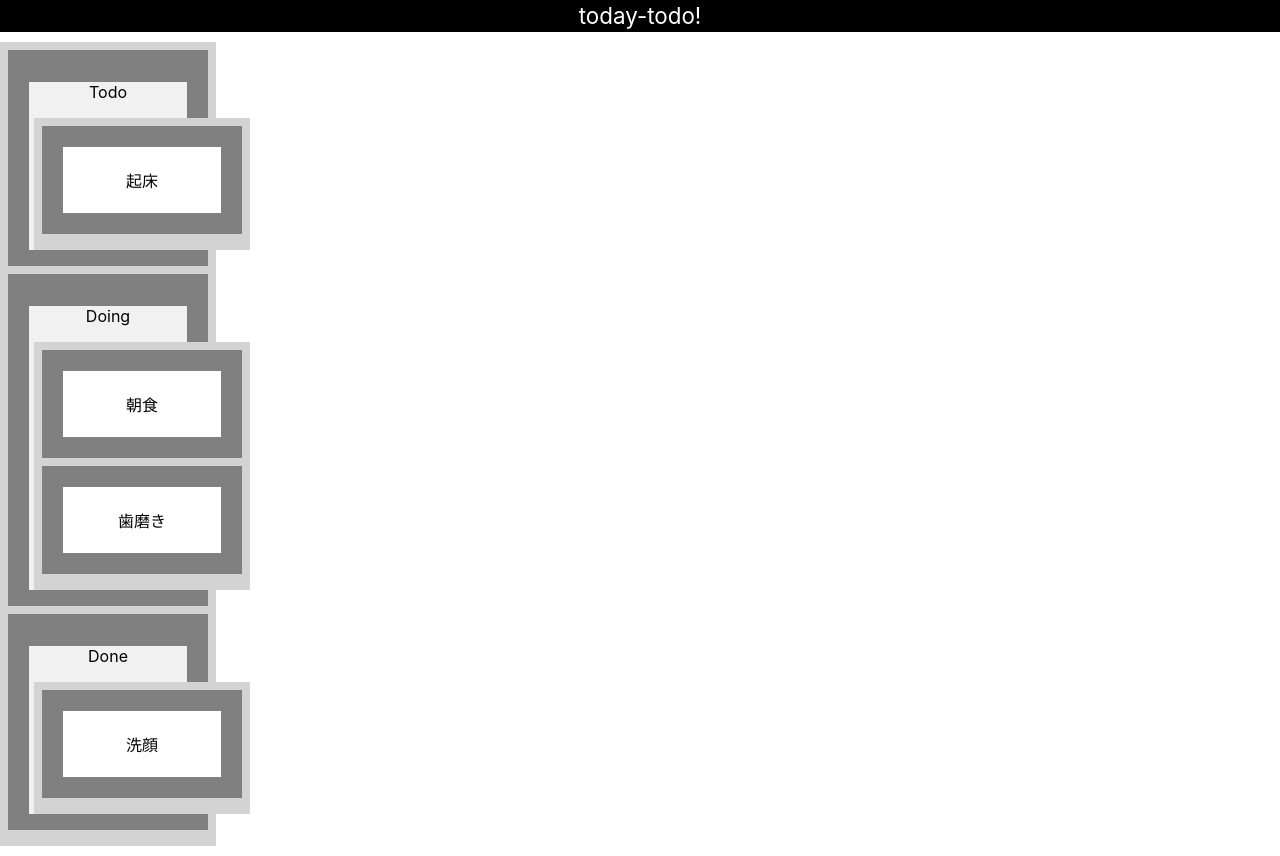
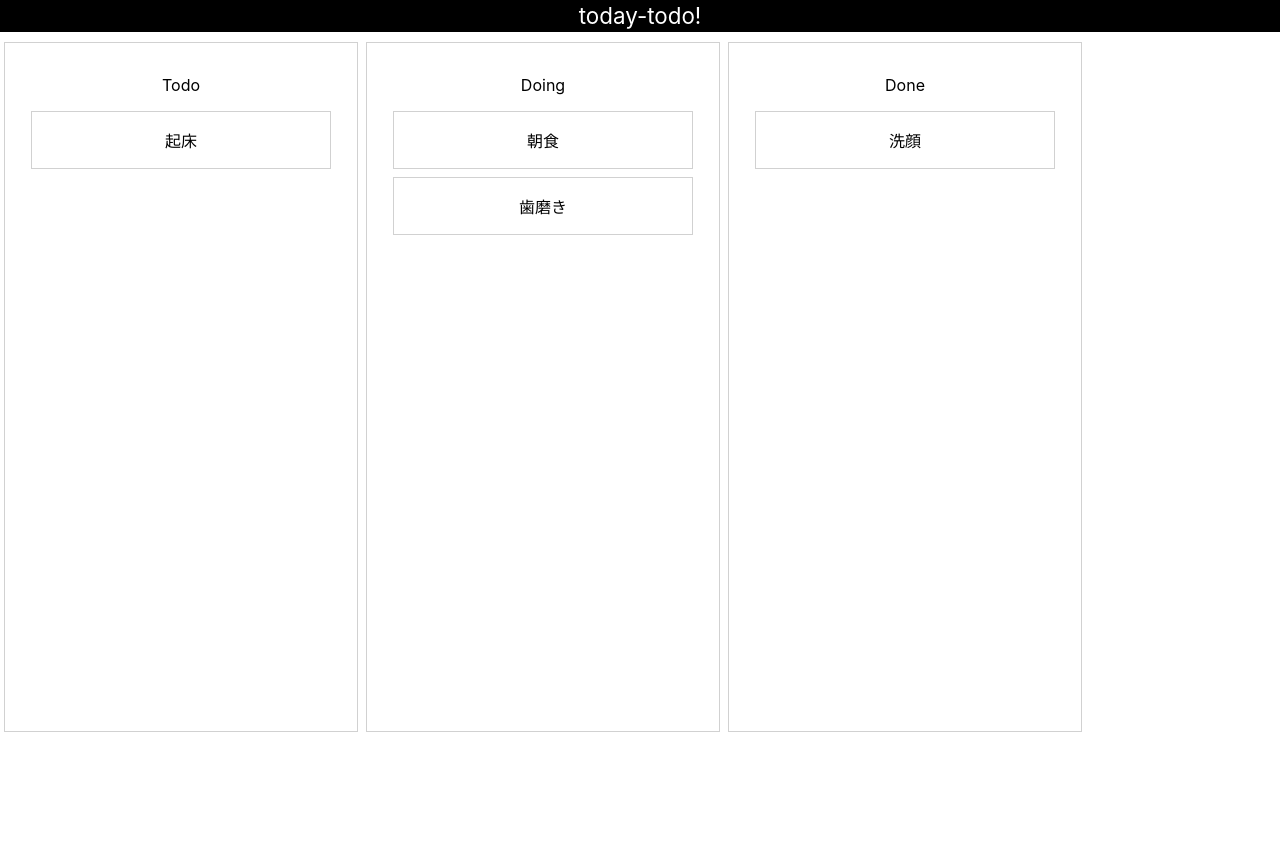
Before and after one commit to daichi1991/today-todo, a React (Create React App) app in the folder fronted/: page / in a window 1280 px wide. After the commit the page ends 800 px from the top, so only its background shows below. Built offline with nearby package versions, Linux system fonts and the light colour scheme.

Commit message:
board-style

```diff
--- a/fronted/src/components/molecules/boards.tsx
+++ b/fronted/src/components/molecules/boards.tsx
@@ -8,13 +8,16 @@ import { getItemStyle, getListStyle } from './styles'
 
 const AllBoard = styled.div`
     display: flex;
+    lex-wrap: nowrap;;
     margin: 10px 0 ;
+    width:100%;
 `
 
 const BoardArea = styled.div`
     margin: 0 5px;
     padding: 0 5px;
-    background: #f1f1f1;
+    height: 80vh;
+    width: 300px;
 `
 
 const BoardName = styled.p`
--- a/fronted/src/components/molecules/styles.tsx
+++ b/fronted/src/components/molecules/styles.tsx
@@ -1,20 +1,38 @@
-
-
 const grid = 8;
 
 export const getItemStyle = (isDragging: boolean, draggableStyle:any) => ({
     // some basic styles to make the items look a bit nicer
     userSelect: "none",
     padding: grid * 2,
-    margin: `0 0 ${grid}px 0`,
+    margin: `0 4px ${grid}px 4px`,
     // change background colour if dragging
-    background: isDragging ? "lightgreen" : "grey",
+    background: isDragging ? "#d1d1d1" : "white",
+    border: "1px solid #d1d1d1",
     // styles we need to apply on draggables
     ...draggableStyle
 });
 
 export const getListStyle = (isDraggingOver:boolean) => ({
-    background: isDraggingOver ? "lightblue" : "lightgrey",
-    padding: grid,
-    width: 200
+    display: "flex",
+    background: isDraggingOver ? "lightblue" : "white",
+    padding: 0,
+
 });
+
+export const getSubItemStyle = (isDragging: boolean, draggableStyle:any) => ({
+    // some basic styles to make the items look a bit nicer
+    userSelect: "none",
+    padding: 0,
+    margin: `0 0 ${grid}px 0`,
+    // change background colour if dragging
+    background: isDragging ? "#d1d1d1" : "white",
+    border: "1px solid #d1d1d1",
+    // styles we need to apply on draggables
+    ...draggableStyle
+});
+
+export const getSubListStyle = (isDraggingOver:boolean) => ({
+    background: isDraggingOver ? "lightblue" : "white",
+    padding: 0,
+
+});
--- a/fronted/src/components/molecules/todoWrapper.tsx
+++ b/fronted/src/components/molecules/todoWrapper.tsx
@@ -5,11 +5,7 @@ import {TodoModal} from './todoDialog';
 
 const {useState} = React;
 
-const Wrapper = styled.li`
-    list-style:none;
-    background: #fff;
-    margin: 5px;
-    padding: 5px;
+const Wrapper = styled.div`
 `;
 
 const TitleArea = styled.p`
--- a/fronted/src/components/molecules/todos.tsx
+++ b/fronted/src/components/molecules/todos.tsx
@@ -3,12 +3,12 @@ import styled from 'styled-components';
 import {Droppable, Draggable} from 'react-beautiful-dnd';
 import {TodoWrapper} from './todoWrapper';
 import type { TodoType } from './types'
-import { getItemStyle, getListStyle } from './styles'
+import { getItemStyle, getListStyle, getSubItemStyle, getSubListStyle } from './styles'
 
 const {useState} = React;
 
 const AllTodo = styled.div`
-    podding:50px;
+
 `;
 
 
@@ -30,7 +30,7 @@ export const Todos:React.FC<Props> = (props: Props) =>{
                 {(provided, snapshot)=>(
                     <div
                         ref={provided.innerRef}
-                        style={getListStyle(snapshot.isDraggingOver)}
+                        style={getSubListStyle(snapshot.isDraggingOver)}
                     >
                     {
                         todos.map((todo, index)=>
@@ -41,7 +41,7 @@ export const Todos:React.FC<Props> = (props: Props) =>{
                                             ref={provided.innerRef}
                                             {...provided.draggableProps}
                                             {...provided.dragHandleProps}
-                                            style={getItemStyle(
+                                            style={getSubItemStyle(
                                                 snapshot.isDragging,
                                                 provided.draggableProps.style
                                             )}
```
